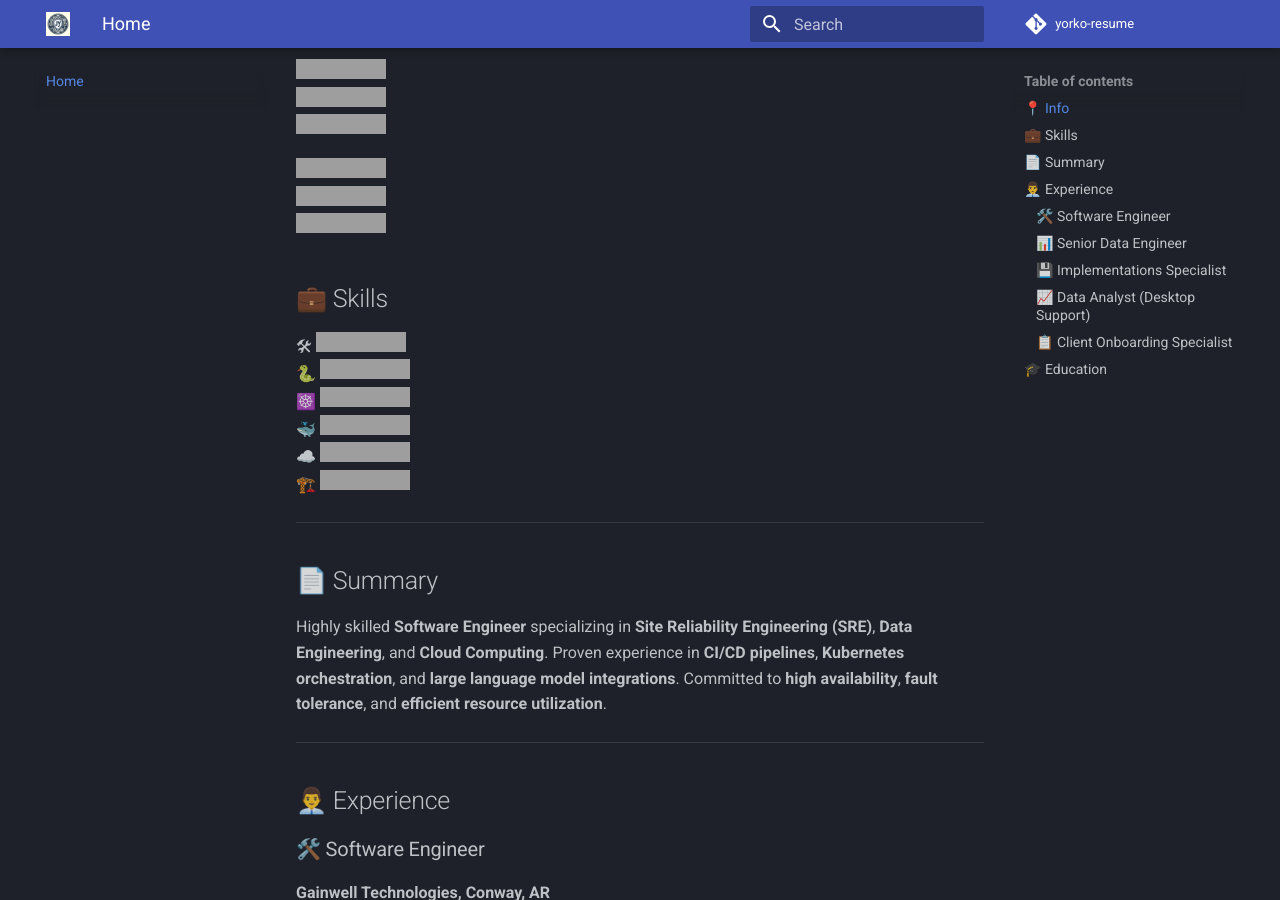
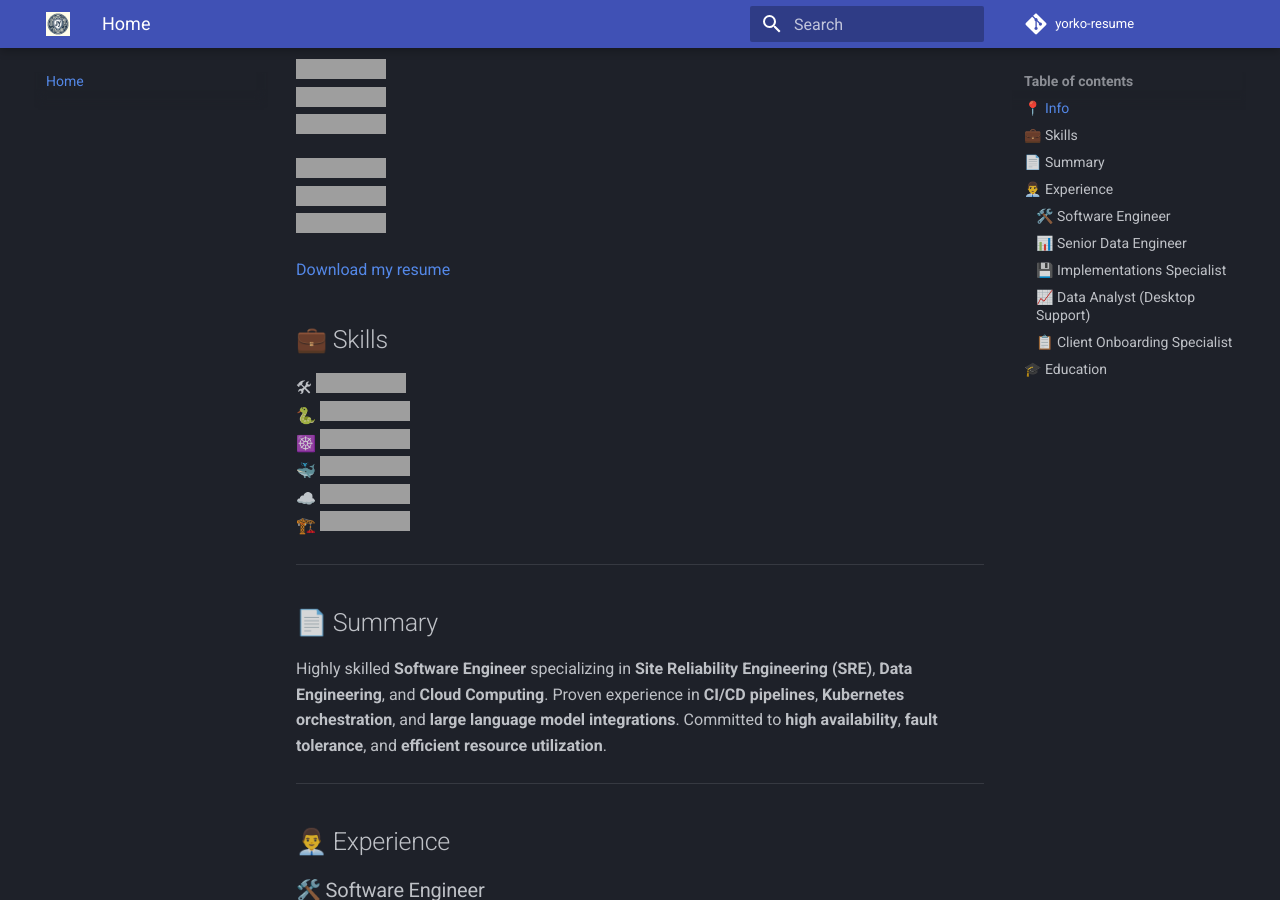
Before and after one commit to joshyorko/yorko-resume, an MkDocs documentation site: the page built from docs/index.md, in a window 1280 px wide and 900 px high, scrolled down 667 px, cut to the strip 0-900 px from the top of the window. Built offline with MkDocs 1.6.1 and Material for MkDocs 9.7.7, drawn with Linux system fonts in a browser that asks for light colours; comment, search, counter and statistics services are not loaded; grey boxes are pictures that could not be loaded.

Commit message:
Add resume download link to index.md

```diff
--- a/docs/index.md
+++ b/docs/index.md
@@ -14,6 +14,8 @@
 [![GitHub](https://img.shields.io/badge/GitHub-View%20Profile-blue)](https://github.com/joshyorko)
 ![GitHub Followers](https://img.shields.io/github/followers/joshyorko?style=social)
 
+[Download my resume](assets/LaTeXTemplates_awesome-resume-cv_v1.3/resume.pdf)
+
 ## 💼 Skills
 
 🛠 ![SRE](https://img.shields.io/badge/SRE-Expert-blue)
@@ -22,7 +24,6 @@
 🐳 ![Docker](https://img.shields.io/badge/Docker-Expert-blue)
 ☁️ ![AWS](https://img.shields.io/badge/Amazon_AWS-Expert-green)
 🏗️ ![Terraform](https://img.shields.io/badge/Terraform-Advanced-orange)
-
 
 ---
 
```
Also changed, not shown: 2 other files.
